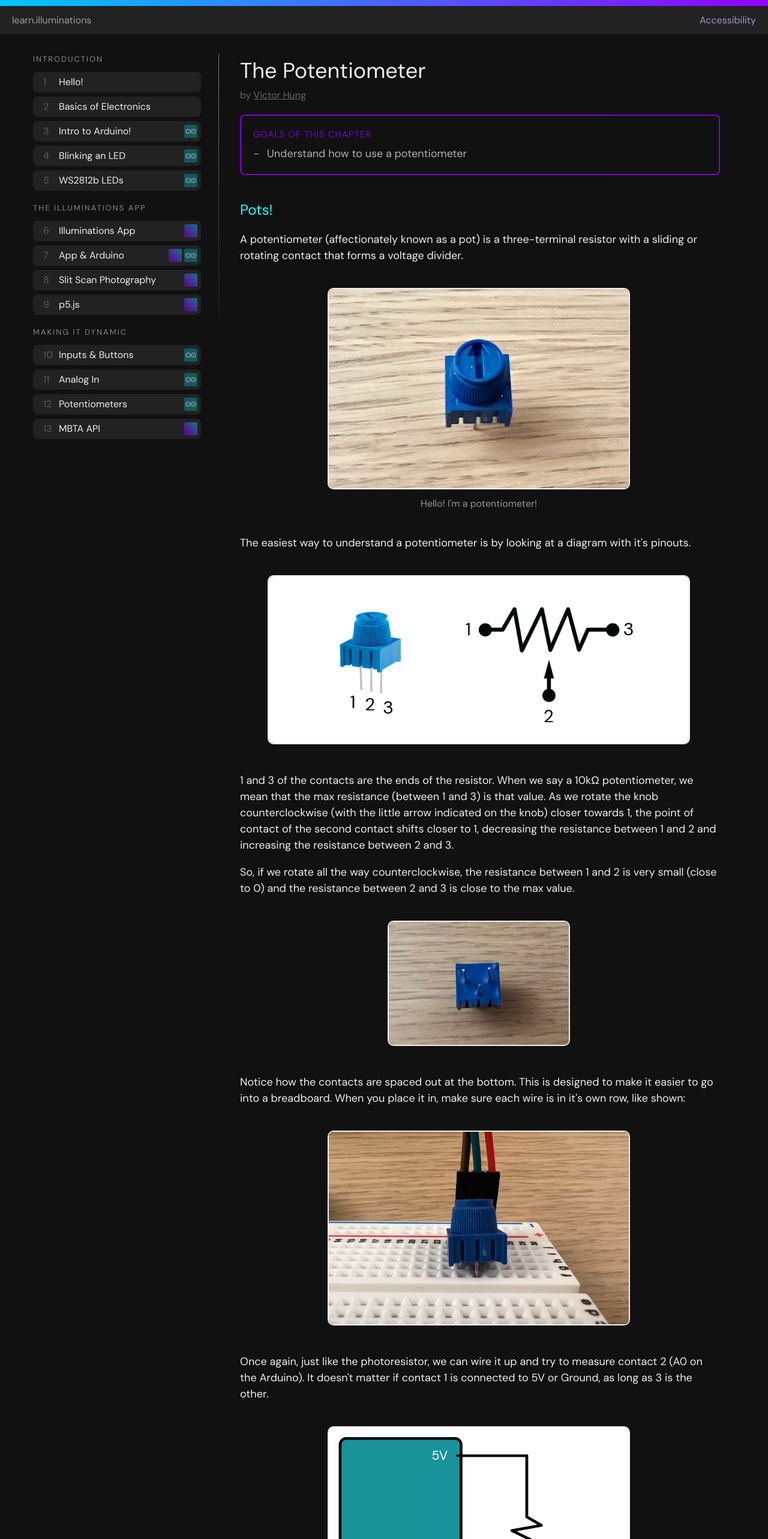
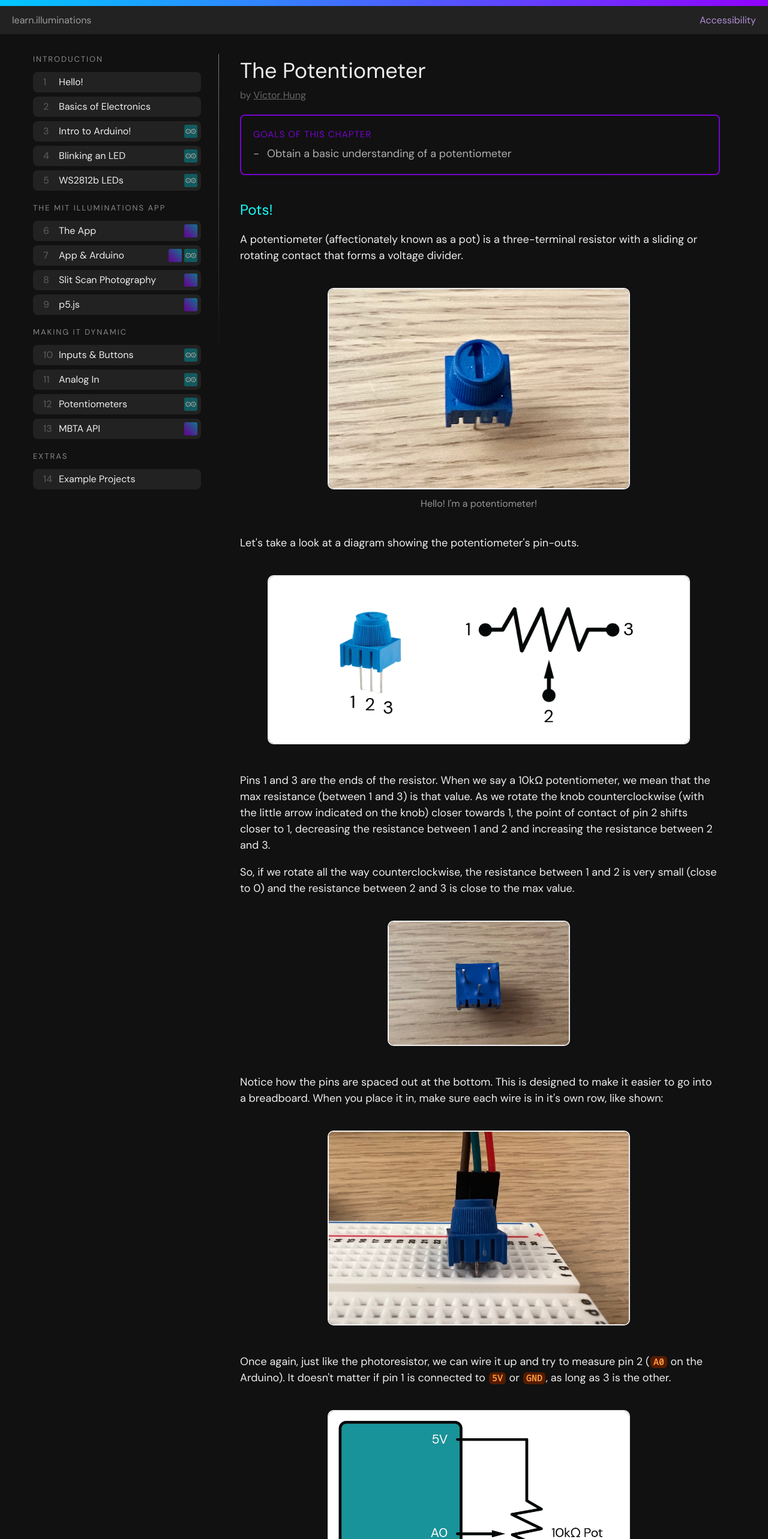
Before and after one commit to poofytoo/illuminations-seminar, a Next.js app in the folder src/: page /chapter/potentiometer in a window 1280 px wide. Shown: the top 2566 px of the page at 60% size. Built offline with nearby package versions, Linux system fonts and the light colour scheme.

Commit message:
feat: update goals and tweak

```diff
--- a/src/components/GuideImage/index.tsx
+++ b/src/components/GuideImage/index.tsx
@@ -31,7 +31,7 @@ const GuideImage = ({
               [styles.hideBorder]: border === false,
             })}
             src={src}
-            alt={alt}
+            alt={alt ? alt : caption ? caption : `Image`}
           />
           {caption && <span className={styles.caption}>{caption}</span>}
         </a>
--- a/src/components/Sidebar/index.tsx
+++ b/src/components/Sidebar/index.tsx
@@ -30,9 +30,9 @@ export const navigationLinks = [
     href: '/chapter/ws2812b',
     type: ['arduino'],
   },
-  { heading: 'The Illuminations App' },
+  { heading: 'The MIT Illuminations App' },
   {
-    title: 'Illuminations App',
+    title: 'The App',
     href: '/chapter/intro-to-app',
     type: ['app'],
   },
@@ -68,6 +68,11 @@ export const navigationLinks = [
     title: 'MBTA API',
     href: '/chapter/mbta-api',
     type: ['app'],
+  },
+  { heading: 'Extras' },
+  {
+    title: 'Example Projects',
+    href: '/chapter/example-projects',
   },
 ];
 
--- a/src/pages/chapter/inputs.tsx
+++ b/src/pages/chapter/inputs.tsx
@@ -10,6 +10,9 @@ const Page = ({ data }: any) => {
       <div className={styles.guideContent}>
         <h1>Buttons & Inputs</h1>
         <h2>Coming Soon!</h2>
+        <p>
+          https://www.theengineeringprojects.com/2017/01/use-digitalread-arduino.html
+        </p>
         <PageNavigationButtons />
       </div>
     </div>
--- a/src/pages/chapter/potentiometer.tsx
+++ b/src/pages/chapter/potentiometer.tsx
@@ -15,7 +15,7 @@ const Page = ({ data }: any) => {
         <div className={styles.learningGoals}>
           <h3>Goals of This Chapter</h3>
           <ul>
-            <li>Understand how to use a potentiometer</li>
+            <li>Obtain a basic understanding of a potentiometer</li>
           </ul>
         </div>
         <h2>Pots!</h2>
@@ -30,21 +30,19 @@ const Page = ({ data }: any) => {
           caption={"Hello! I'm a potentiometer!"}
         />
         <p>
-          The easiest way to understand a potentiometer is by looking at a
-          diagram with it's pinouts.
+          Let's take a look at a diagram showing the potentiometer's pin-outs.
         </p>
         <GuideImage
           src="/images/guide/illuminations-seminar-04.png"
           size="LARGE"
         />
         <p>
-          1 and 3 of the contacts are the ends of the resistor. When we say a
-          10k&#8486; potentiometer, we mean that the max resistance (between 1
-          and 3) is that value. As we rotate the knob counterclockwise (with the
-          little arrow indicated on the knob) closer towards 1, the point of
-          contact of the second contact shifts closer to 1, decreasing the
-          resistance between 1 and 2 and increasing the resistance between 2 and
-          3.
+          Pins 1 and 3 are the ends of the resistor. When we say a 10k&#8486;
+          potentiometer, we mean that the max resistance (between 1 and 3) is
+          that value. As we rotate the knob counterclockwise (with the little
+          arrow indicated on the knob) closer towards 1, the point of contact of
+          pin 2 shifts closer to 1, decreasing the resistance between 1 and 2
+          and increasing the resistance between 2 and 3.
         </p>
         <p>
           So, if we rotate all the way counterclockwise, the resistance between
@@ -53,15 +51,17 @@ const Page = ({ data }: any) => {
         </p>
         <GuideImage src="/images/guide/pot-bottom.jpeg" size="SMALL" />
         <p>
-          Notice how the contacts are spaced out at the bottom. This is designed
-          to make it easier to go into a breadboard. When you place it in, make
+          Notice how the pins are spaced out at the bottom. This is designed to
+          make it easier to go into a breadboard. When you place it in, make
           sure each wire is in it's own row, like shown:
         </p>
         <GuideImage src="/images/guide/pot-breadboard.jpeg" size="MEDIUM" />
         <p>
           Once again, just like the photoresistor, we can wire it up and try to
-          measure contact 2 (A0 on the Arduino). It doesn't matter if contact 1
-          is connected to 5V or Ground, as long as 3 is the other.
+          measure pin 2 (<span className={styles.pin}>A0</span> on the Arduino).
+          It doesn't matter if pin 1 is connected to{' '}
+          <span className={styles.pin}>5V</span> or{' '}
+          <span className={styles.pin}>GND</span>, as long as 3 is the other.
         </p>
         <GuideImage
           src="/images/guide/illuminations-seminar-05.png"
@@ -70,7 +70,8 @@ const Page = ({ data }: any) => {
         <GuideImage src="/images/guide/pot-wiring.jpeg" size="LARGE" />
         <h2>Time for Code!</h2>
         <p>
-          Open up a new sketch, and try to get the reading of A0 by using the{' '}
+          Open up a new sketch, and try to get the reading of{' '}
+          <span className={styles.pin}>A0</span> by using the{' '}
           <code>analogRead()</code> function we used in the previous section.
           You won't need to calibrate/normalize the values this time and should
           be able to directly print it out to serial. Try turning the knob and
@@ -95,6 +96,12 @@ const Page = ({ data }: any) => {
           potentiometer!
         </p>
         <GuideImage src="/images/guide/pot-speed.gif" size="LARGE" />
+        <p>
+          Try to see if you can reproduce this effect!
+          <br />
+          Stuck? You can also download the code{' '}
+          <a href="/arduino/PotLights/PotLights.ino">here</a>.
+        </p>
         <PageNavigationButtons />
       </div>
     </div>
```
Also changed, not shown: src/pages/chapter/analog-in.tsx (+24 -14 lines).
